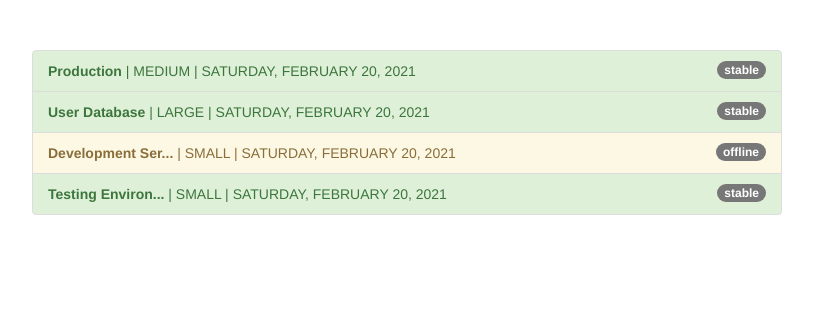
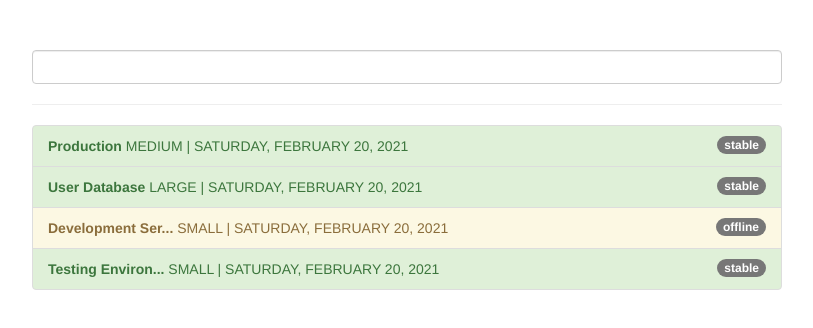
Before and after one commit to twolak88/ang-pipes, an Angular app: page / in a window 1280 px wide. Shown: the top 328 px of the page, without its empty margins (233-1046 px from the left). Built offline with nearby package versions, Linux system fonts and the light colour scheme.

Commit message:
Creating a Filter Pipe

```diff
--- a/src/app/app.component.html
+++ b/src/app/app.component.html
@@ -1,16 +1,21 @@
 <div class="container">
   <div class="row">
     <div class="col-xs-12 col-sm-10 col-md-8 col-sm-offset-1 col-md-offset-2">
+      <input
+        type="text"
+        class="form-control"
+        [(ngModel)]="filteredStatus">
+      <hr>
       <ul class="list-group">
         <li
           class="list-group-item"
-          *ngFor="let server of servers"
+          *ngFor="let server of servers | filter: filteredStatus: 'status'"
           [ngClass]="getStatusClasses(server)">
           <span
             class="badge">
             {{ server.status }}
           </span>
-          <strong>{{ server.name | shorten: 15: '...' }}</strong> |
+          <strong>{{ server.name | shorten: 15: '...' }}</strong>
           {{ server.instanceType | uppercase }} |
           {{ server.started | date:'fullDate' | uppercase }}
         </li>
--- a/src/app/app.component.ts
+++ b/src/app/app.component.ts
@@ -32,6 +32,7 @@ export class AppComponent {
       started: new Date(2021, 1, 20)
     }
   ];
+  filteredStatus: string = '';
 
   getStatusClasses(server: {instanceType: string, name: string, status: string, started: Date}) {
     return {
--- /dev/null
+++ b/src/app/pipes/filter.pipe.ts
@@ -0,0 +1,20 @@
+import { Pipe, PipeTransform } from '@angular/core';
+
+@Pipe({
+  name: 'filter'
+})
+export class FilterPipe implements PipeTransform {
+
+  transform(value: unknown, filterString: string, propName: string): unknown {
+    if((<[]>value).length === 0 || filterString === '') {
+      return value;
+    }
+    const resultArray = [];
+    for (const item of <[]>value) {
+      if((<string>item[propName]).startsWith(filterString)) {
+        resultArray.push(item);
+      }
+    }
+    return resultArray;
+  }
+}
```
Also changed, not shown: src/app/app.module.ts (+6 -2 lines), 1 other file (tests, documents, lock files or other folders).
